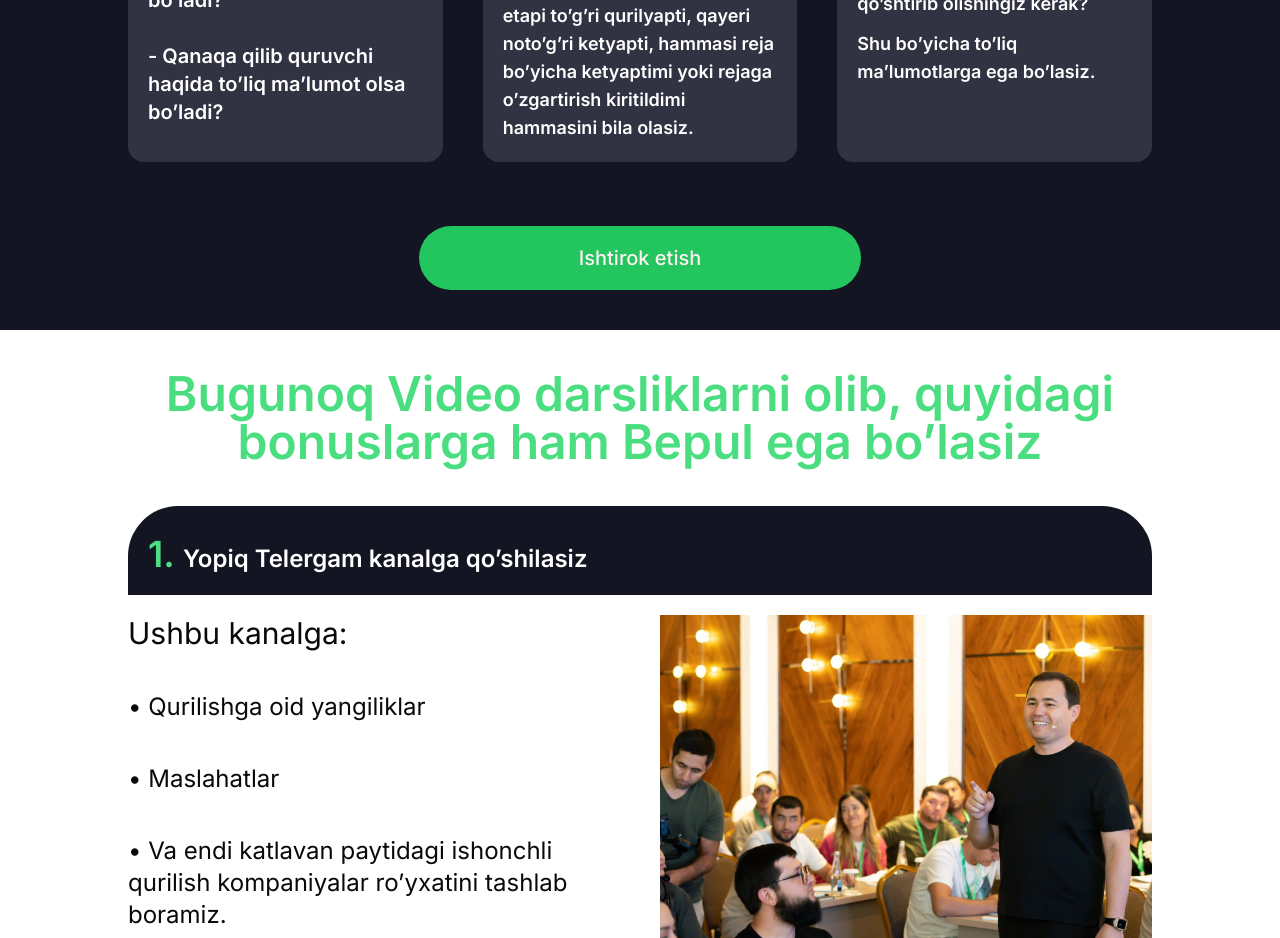
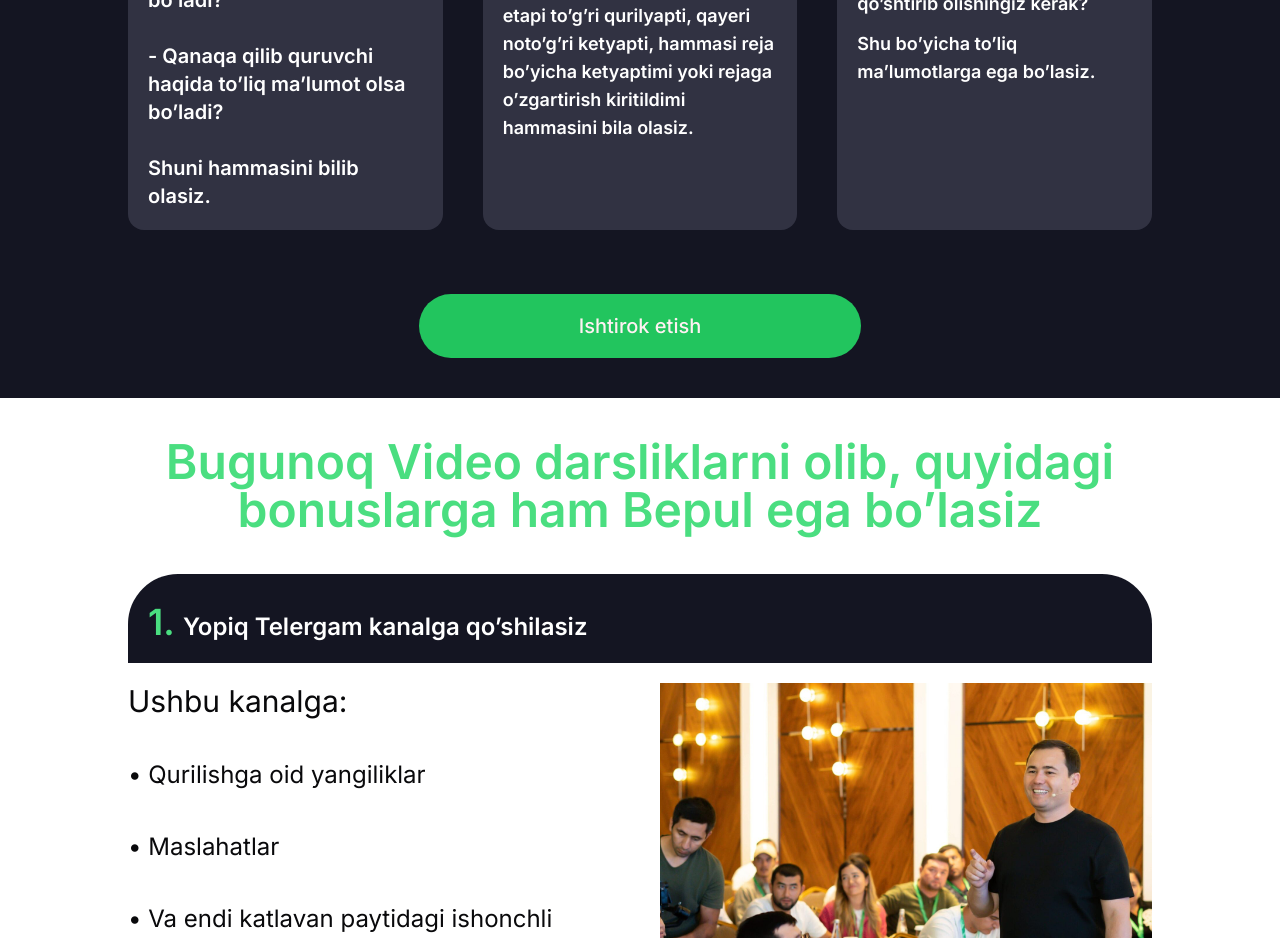
Before and after one commit to Asl250/restart, a Next.js app: page / in a window 1280 px wide. Shown: the part 4040-4978 px from the top of the page. Built offline with nearby package versions, Linux system fonts and the light colour scheme.

Commit message:
11 commit

```diff
--- a/app/(root)/_components/Opportunity.jsx
+++ b/app/(root)/_components/Opportunity.jsx
@@ -28,6 +28,7 @@ const Opportunity = () => {
 						<p className={'font-semibold max-w-xs text-xl pt-4'}>- Qaysi lokatsiyadan uy olish kerak?</p>
 						<p className={'font-semibold max-w-xs text-xl pt-4'}>- Quruvchini ishonchliligini qanaqa qilib tekshirsa bo’ladi? </p>
 						<p className={'font-semibold max-w-xs text-xl pt-4'}>- Qanaqa qilib quruvchi haqida to’liq ma’lumot olsa bo’ladi? </p>
+						<p className={'font-semibold max-w-xs text-xl pt-4'}>Shuni hammasini bilib olasiz.</p>
 					</div>
 
 
```
